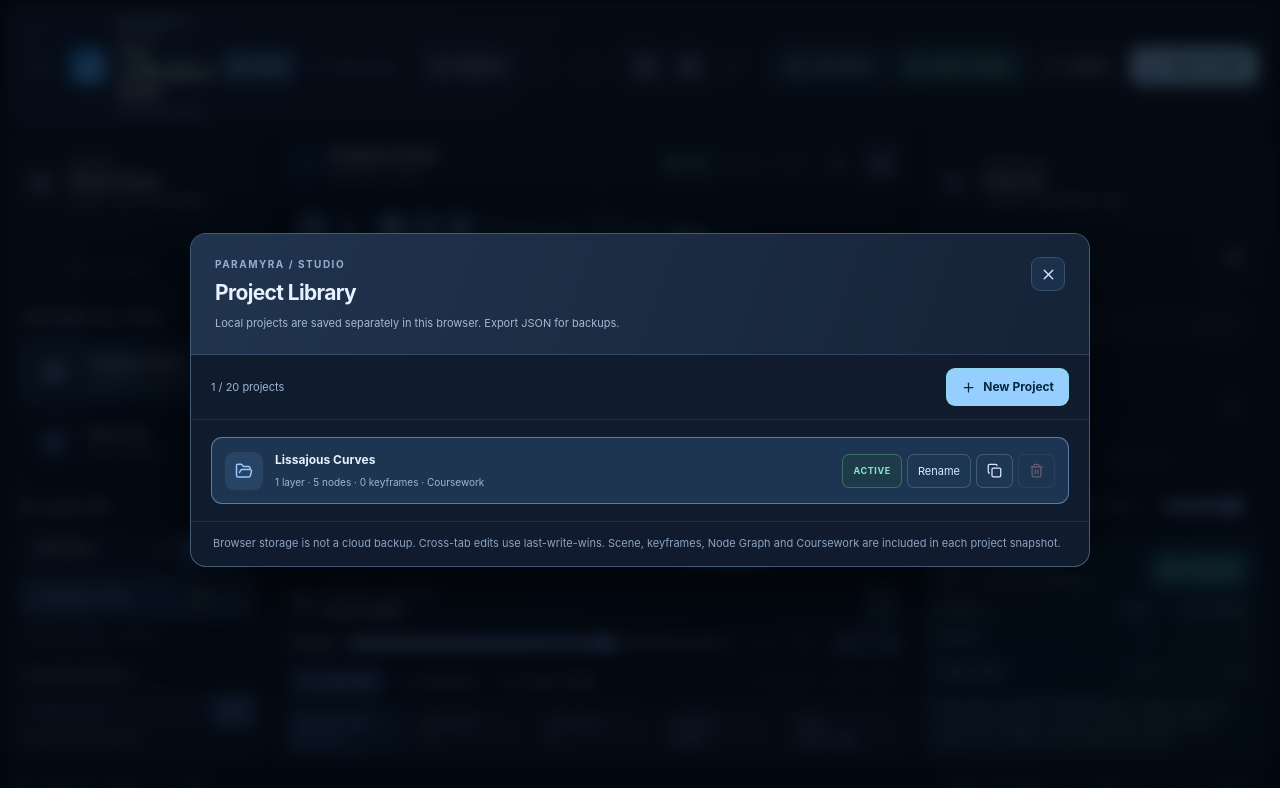
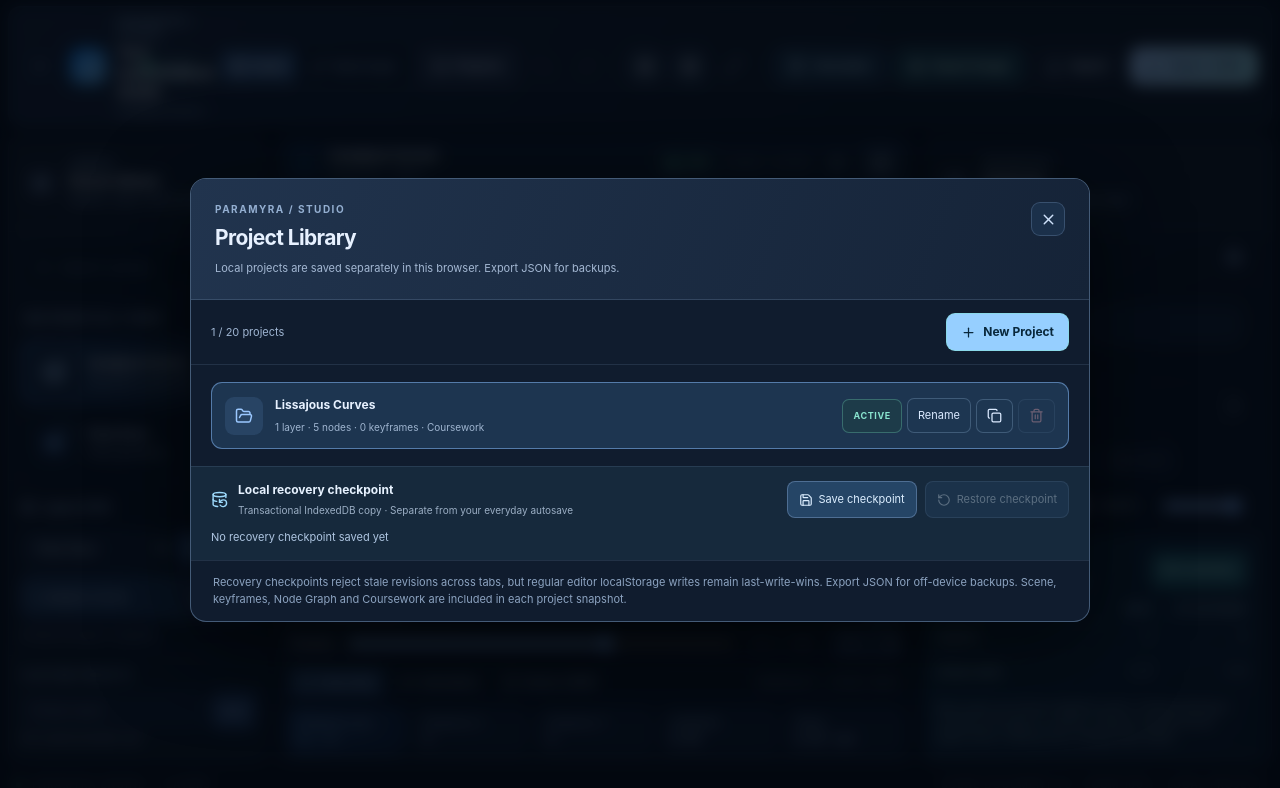
Before and after one commit to GendByteMaster/Paramyra, a Next.js app: page /studio in a window 1280 px wide. Both pictures are taken after a click on the button "Projects". Shown: the top 788 px of the page. Built offline with nearby package versions, Linux system fonts and the light colour scheme.

Commit message:
feat(studio): explicit recovery checkpoints, restore UI and conflict feedback

```diff
--- a/src/app/studio-project-library.css
+++ b/src/app/studio-project-library.css
@@ -36,3 +36,14 @@
  .pm-project-entry-actions{width:100%;justify-content:flex-end}
  .pm-project-entry-actions button{padding:8px}
 }
+
+.pm-project-checkpoint{display:flex;flex-wrap:wrap;gap:11px 18px;justify-content:space-between;align-items:center;padding:14px 20px;border-top:1px solid #8fadd024;background:#16293c}
+.pm-project-checkpoint-title{display:flex;gap:10px;align-items:center;color:#9dd9fb;min-width:0}
+.pm-project-checkpoint-title>div{display:grid;gap:4px}
+.pm-project-checkpoint-title strong{color:#e7f2ff;font-size:12px}
+.pm-project-checkpoint-title span{color:#9baec4;font-size:10px}
+.pm-project-checkpoint-actions{display:flex;gap:8px;flex-wrap:wrap}
+.pm-project-checkpoint-actions button{display:inline-flex;align-items:center;gap:6px;background:#254566;color:#dceeff;padding:9px 11px;border-radius:8px;border:1px solid #89a7d369;font-size:11px}
+.pm-project-checkpoint-actions button:hover:not(:disabled){background:#356287}
+.pm-project-checkpoint>p{flex-basis:100%;font-size:11px;color:#aec5e1;margin:0}
+@media(max-width:720px){.pm-project-checkpoint{padding:12px}.pm-project-checkpoint-title{width:100%}.pm-project-checkpoint-actions{width:100%}}
--- a/src/components/studio-project-library.tsx
+++ b/src/components/studio-project-library.tsx
@@ -1,7 +1,9 @@
 "use client";
 
 import { useEffect, useRef, useState } from "react";
-import { Copy, FolderOpen, Plus, Save, Trash2, X } from "lucide-react";
+import { Copy, FolderOpen, Plus, Save, Trash2, X, DatabaseBackup, RotateCcw } from "lucide-react";
+import {readRecoveryCheckpoint,writeRecoveryCheckpoint,type RecoveryCheckpoint} from "@/core/projects/durable-checkpoints";
+import {parseStudioLibrary,persistStudioLibrary,PROJECT_LIBRARY_KEY} from "@/core/projects/studio-library";
 import type { StudioLibrary } from "@/core/projects/studio-library";
 
 type Props={
@@ -17,6 +19,59 @@ export function StudioProjectLibrary({library,onClose,onSelect,onNew,onDuplicate
   const [editing,setEditing]=useState<string|null>(null);
   const [name,setName]=useState("");
   const closeRef=useRef<HTMLButtonElement>(null);
+  const [checkpoint,setCheckpoint]=useState<RecoveryCheckpoint|null>(null);
+  const [checkpointStatus,setCheckpointStatus]=useState("Checking local recovery checkpoint…");
+  const [busy,setBusy]=useState(false);
+  useEffect(()=>{
+    let mounted=true;
+    void readRecoveryCheckpoint().then(result=>{
+      if(!mounted)return;
+      if(result.status==="ready"){
+        setCheckpoint(result.checkpoint);
+        setCheckpointStatus("Recovery checkpoint · Revision "+result.checkpoint.revision);
+      }else if(result.status==="empty")setCheckpointStatus("No recovery checkpoint saved yet");
+      else if(result.status==="invalid")setCheckpointStatus("Checkpoint is corrupt; not overwritten");
+      else setCheckpointStatus("IndexedDB unavailable · Use JSON export");
+    });
+    return()=>{mounted=false;};
+  },[]);
+  const saveCheckpoint=async()=>{
+    setBusy(true);
+    try{
+      const raw=localStorage.getItem(PROJECT_LIBRARY_KEY);
+      const valid=raw?parseStudioLibrary(JSON.parse(raw)):null;
+      if(!valid){
+        setCheckpointStatus("Cannot checkpoint an invalid or missing project registry");
+        return;
+      }
+      const outcome=await writeRecoveryCheckpoint(valid,checkpoint?.revision??null);
+      if(outcome.status==="saved"){
+        setCheckpoint(outcome.checkpoint);
+        setCheckpointStatus("Recovery checkpoint saved · Revision "+outcome.checkpoint.revision);
+      }else if(outcome.status==="conflict"){
+        setCheckpointStatus("Conflict: another tab updated the checkpoint. Close and reopen Projects before saving.");
+      }else setCheckpointStatus("Checkpoint not saved ("+outcome.status+"). Export JSON instead.");
+    }catch{
+      setCheckpointStatus("Unable to read the project registry. Export JSON instead.");
+    }finally{setBusy(false);}
+  };
+  const restoreCheckpoint=async()=>{
+    if(!checkpoint || !window.confirm("Restore the saved checkpoint? This replaces the current local Project Library. Export JSON first if you want to keep recent changes."))return;
+    setBusy(true);
+    try{
+      const newest=await readRecoveryCheckpoint();
+      if(newest.status!=="ready" || newest.checkpoint.revision!==checkpoint.revision){
+        setCheckpointStatus("Checkpoint changed or unavailable. Close and reopen Projects before restoring.");
+        return;
+      }
+      // Registry and compatibility mirrors update together with best-effort rollback.
+      if(!persistStudioLibrary(newest.checkpoint.library,localStorage)){
+        setCheckpointStatus("Restore failed; existing project data was not replaced.");
+        return;
+      }
+      window.location.reload();
+    }finally{setBusy(false);}
+  };
   useEffect(()=>{
     closeRef.current?.focus();
     const onKey=(event:KeyboardEvent)=>{if(event.key==="Escape"){event.stopPropagation();onClose();}};
@@ -62,7 +117,18 @@ export function StudioProjectLibrary({library,onClose,onSelect,onNew,onDuplicate
           </div>
         </article>)}
       </div>
-      <p className="pm-project-dialog-note">Browser storage is not a cloud backup. Cross-tab edits use last-write-wins. Scene, keyframes, Node Graph and Coursework are included in each project snapshot.</p>
+      <section className="pm-project-checkpoint" aria-label="Local recovery checkpoint">
+        <div className="pm-project-checkpoint-title"><DatabaseBackup size={17}/><div>
+          <strong>Local recovery checkpoint</strong>
+          <span>Transactional IndexedDB copy · Separate from your everyday autosave</span>
+        </div></div>
+        <div className="pm-project-checkpoint-actions">
+          <button type="button" disabled={busy} onClick={()=>{void saveCheckpoint();}}><Save size={14}/> Save checkpoint</button>
+          <button type="button" disabled={busy||!checkpoint} onClick={()=>{void restoreCheckpoint();}}><RotateCcw size={14}/> Restore checkpoint</button>
+        </div>
+        <p role="status" aria-live="polite">{checkpointStatus}</p>
+      </section>
+      <p className="pm-project-dialog-note">Recovery checkpoints reject stale revisions across tabs, but regular editor localStorage writes remain last-write-wins. Export JSON for off-device backups. Scene, keyframes, Node Graph and Coursework are included in each project snapshot.</p>
     </section>
   </div>;
 }
```
Also changed, not shown: 1 other file (tests, documents, lock files or other folders).
